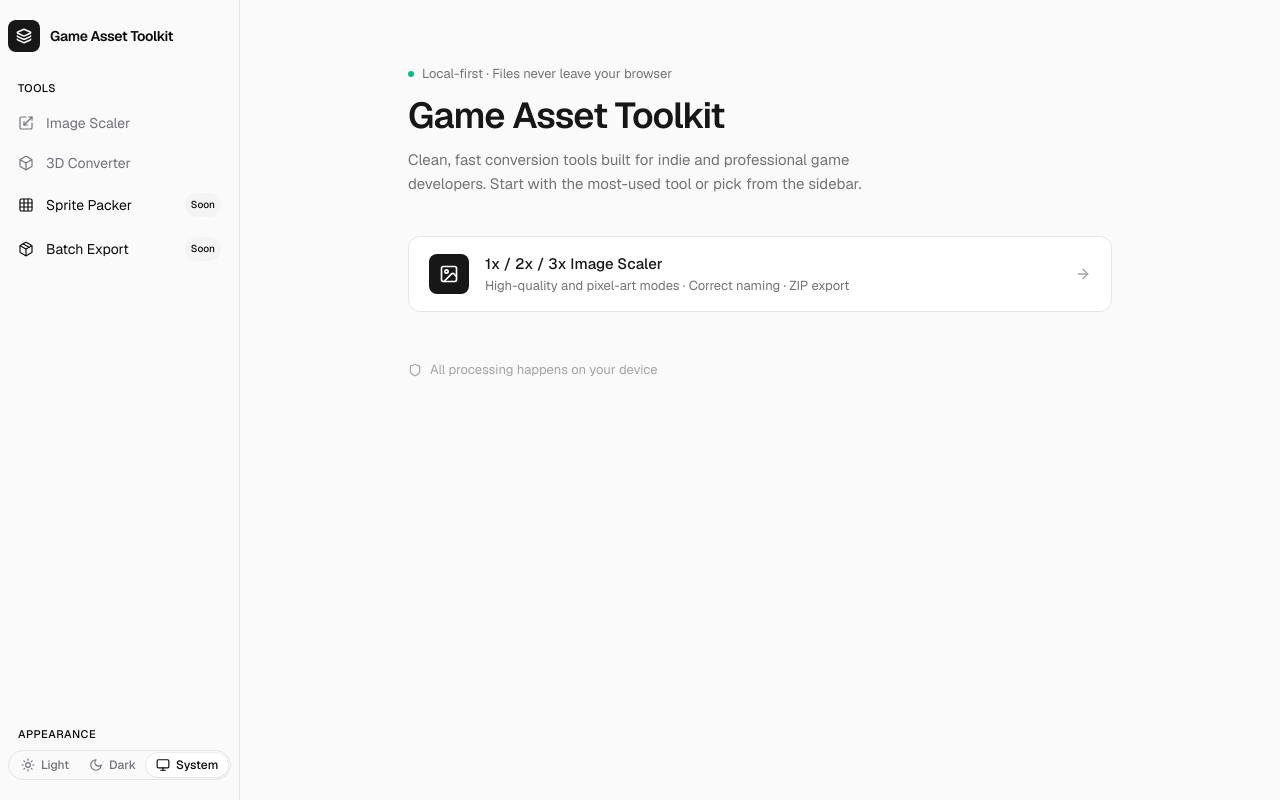
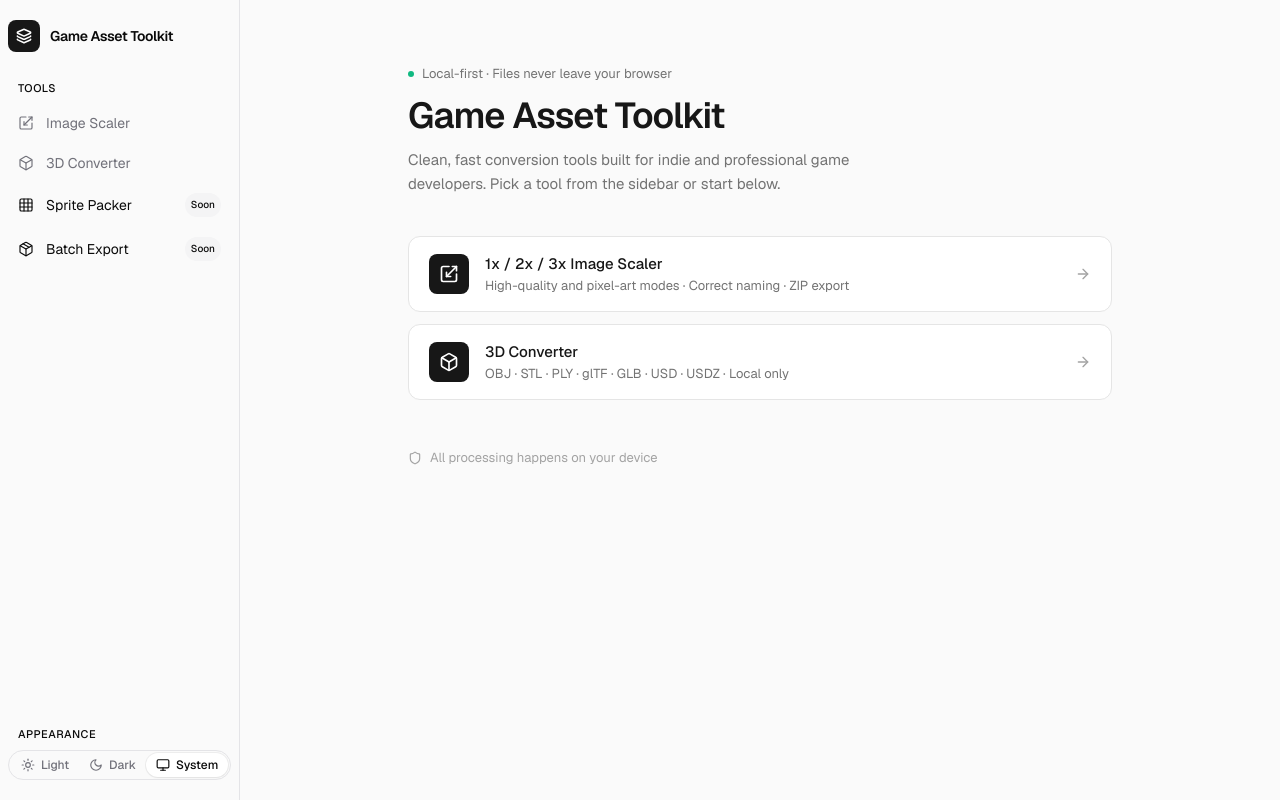
Before and after one commit to naralapraneeth11/game-asset, a Next.js app in the folder game-asset-toolkit/: page / in a window 1280 px wide. Built offline with nearby package versions, Linux system fonts and the light colour scheme.

Commit message:
Update home to show both Image Scaler and 3D Converter

```diff
--- a/game-asset-toolkit/src/app/page.tsx
+++ b/game-asset-toolkit/src/app/page.tsx
@@ -1,5 +1,20 @@
 import Link from "next/link";
-import { ArrowRight, Image as ImageIcon, Shield } from "lucide-react";
+import { ArrowRight, Scaling, Box, Shield } from "lucide-react";
+
+const tools = [
+  {
+    name: "1x / 2x / 3x Image Scaler",
+    description: "High-quality and pixel-art modes · Correct naming · ZIP export",
+    href: "/tools/1x-2x-3x-converter",
+    icon: Scaling,
+  },
+  {
+    name: "3D Converter",
+    description: "OBJ · STL · PLY · glTF · GLB · USD · USDZ · Local only",
+    href: "/tools/3d-converter",
+    icon: Box,
+  },
+];
 
 export default function Home() {
   return (
@@ -16,29 +31,32 @@ export default function Home() {
 
         <p className="mt-3 max-w-lg text-[15px] leading-relaxed text-neutral-500 dark:text-neutral-400">
           Clean, fast conversion tools built for indie and professional game
-          developers. Start with the most-used tool or pick from the sidebar.
+          developers. Pick a tool from the sidebar or start below.
         </p>
 
-        <div className="mt-10">
+        <div className="mt-10 space-y-3">
+          {tools.map((tool) => (
             <Link
-            href="/tools/1x-2x-3x-converter"
+              key={tool.href}
+              href={tool.href}
               className="group flex items-center justify-between rounded-xl border border-neutral-200 bg-white px-5 py-4 transition hover:border-neutral-300 hover:shadow-sm dark:border-neutral-800 dark:bg-neutral-900 dark:hover:border-neutral-700"
             >
               <div className="flex items-center gap-4">
                 <div className="flex h-10 w-10 items-center justify-center rounded-lg bg-neutral-900 text-white dark:bg-white dark:text-neutral-900">
-                <ImageIcon className="h-5 w-5" />
+                  <tool.icon className="h-5 w-5" />
                 </div>
                 <div>
                   <div className="text-[15px] font-medium text-neutral-900 dark:text-neutral-50">
-                  1x / 2x / 3x Image Scaler
+                    {tool.name}
                   </div>
                   <div className="text-[13px] text-neutral-500 dark:text-neutral-400">
-                  High-quality and pixel-art modes · Correct naming · ZIP export
+                    {tool.description}
                   </div>
                 </div>
               </div>
               <ArrowRight className="h-4 w-4 text-neutral-400 transition group-hover:translate-x-0.5 group-hover:text-neutral-700 dark:text-neutral-500 dark:group-hover:text-neutral-300" />
             </Link>
+          ))}
         </div>
 
         <div className="mt-12 flex items-center gap-2 text-[13px] text-neutral-400 dark:text-neutral-500">
```
Lines whose indentation alone changed are shown as unchanged.
